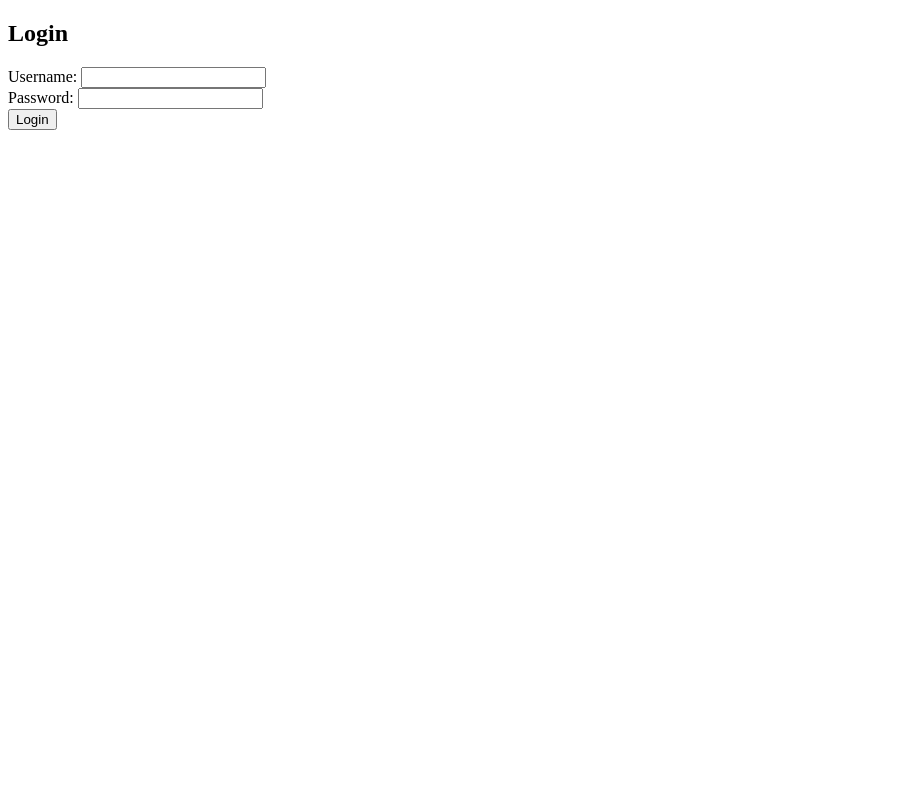
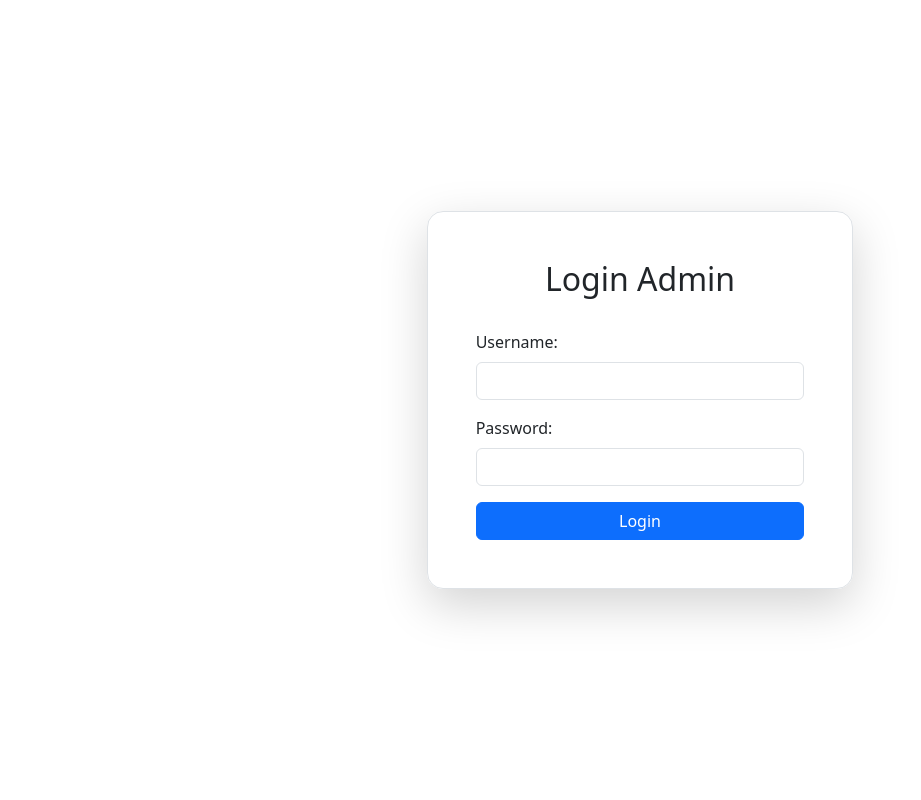
Before and after one commit to arfindwio/practice-jwp-project, a PHP site: page /admin/login.php in a window 1280 px wide. Shown: the whole page, without its empty margins (0-921 px from the left). Run offline with PHP 8.4, Linux system fonts and the light colour scheme.

Commit message:
feat: add styling in login.php

```diff
--- a/admin/login.php
+++ b/admin/login.php
@@ -48,31 +48,39 @@ if ($_SERVER['REQUEST_METHOD'] === 'POST') {
     <meta charset="UTF-8">
     <meta name="viewport" content="width=device-width, initial-scale=1.0">
     <title>Login</title>
+    <link href="https://cdn.jsdelivr.net/npm/bootstrap@5.3.2/dist/css/bootstrap.min.css" rel="stylesheet" integrity="sha384-T3c6CoIi6uLrA9TneNEoa7RxnatzjcDSCmG1MXxSR1GAsXEV/Dwwykc2MPK8M2HN" crossorigin="anonymous">
 </head>
 
-<body>
-    <h2>Login</h2>
+<body class="d-flex align-items-center justify-content-center vh-100">
+    <div class="col-12 col-md-6 col-lg-4">
+        <div class="shadow-lg border p-5  rounded-4">
+            <h2 class="text-center">Login Admin</h2>
 
-    <?php
-    // Tampilkan pesan kesalahan (jika ada)
-    if (isset($error_message)) {
-        echo "<p>$error_message</p>";
-    }
-    ?>
+            <?php
+            if (isset($error_message)) {
+                echo "<p class='text-danger'>$error_message</p>";
+            }
+            ?>
 
-    <form method="post" action="login.php">
-        <label for="username">Username:</label>
-        <input type="text" id="username" name="username" required>
+            <form method="post" action="login.php" class="pt-4">
+                <div class="mb-3">
+                    <label for="username" class="form-label">Username:</label>
+                    <input type="text" id="username" name="username" class="form-control" required>
+                </div>
 
-        <br>
+                <div class="mb-3">
+                    <label for="password" class="form-label">Password:</label>
+                    <input type="password" id="password" name="password" class="form-control" required>
+                </div>
 
-        <label for="password">Password:</label>
-        <input type="password" id="password" name="password" required>
+                <div class="d-grid">
+                    <button type="submit" class="btn btn-primary">Login</button>
+                </div>
+            </form>
+        </div>
+    </div>
 
-        <br>
-
-        <input type="submit" value="Login">
-    </form>
+    <script src="https://cdn.jsdelivr.net/npm/bootstrap@5.3.2/dist/js/bootstrap.bundle.min.js" integrity="sha384-C6RzsynM9kWDrMNeT87bh95OGNyZPhcTNXj1NW7RuBCsyN/o0jlpcV8Qyq46cDfL" crossorigin="anonymous"></script>
 </body>
 
 </html>
--- a/admin/manage-category.php
+++ b/admin/manage-category.php
@@ -86,7 +86,7 @@ if ($categoriesResult && $categoriesResult->num_rows > 0) {
 
         <!-- Main Section Start -->
         <div class="container-fluid px-5 pt-5">
-            <a href="#" class="d-inline-block fs-5 text-decoration-none bg-success bg-opacity-75 text-white rounded-4 px-5 py-2 mb-3">Input Category</a>
+            <a href="./create-category.php" class="d-inline-block fs-5 text-decoration-none bg-success bg-opacity-75 text-white rounded-4 px-5 py-2 mb-3">Input Category</a>
 
             <table style="width: 100%;">
                 <tr>
```
Also changed, not shown: src/image/a0681569afbc6016bfb633c94390c5e5fd7c1384e1e9dc743e360d22ffc578ac.png (added), src/image/f44d9ae800a0490720c4523f68d4547e794d47a69cd20c376c3cd086ee6504f0.png (added).
